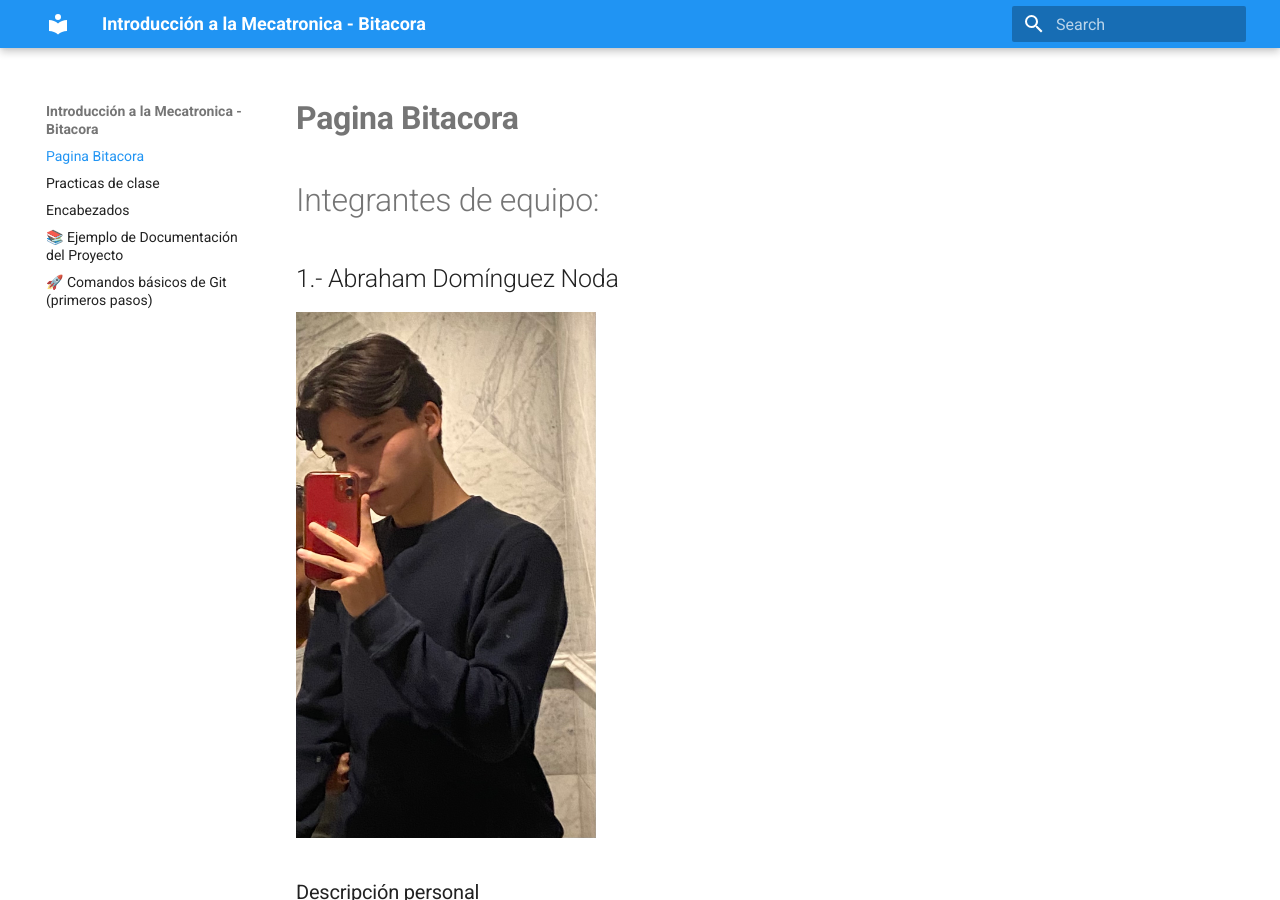
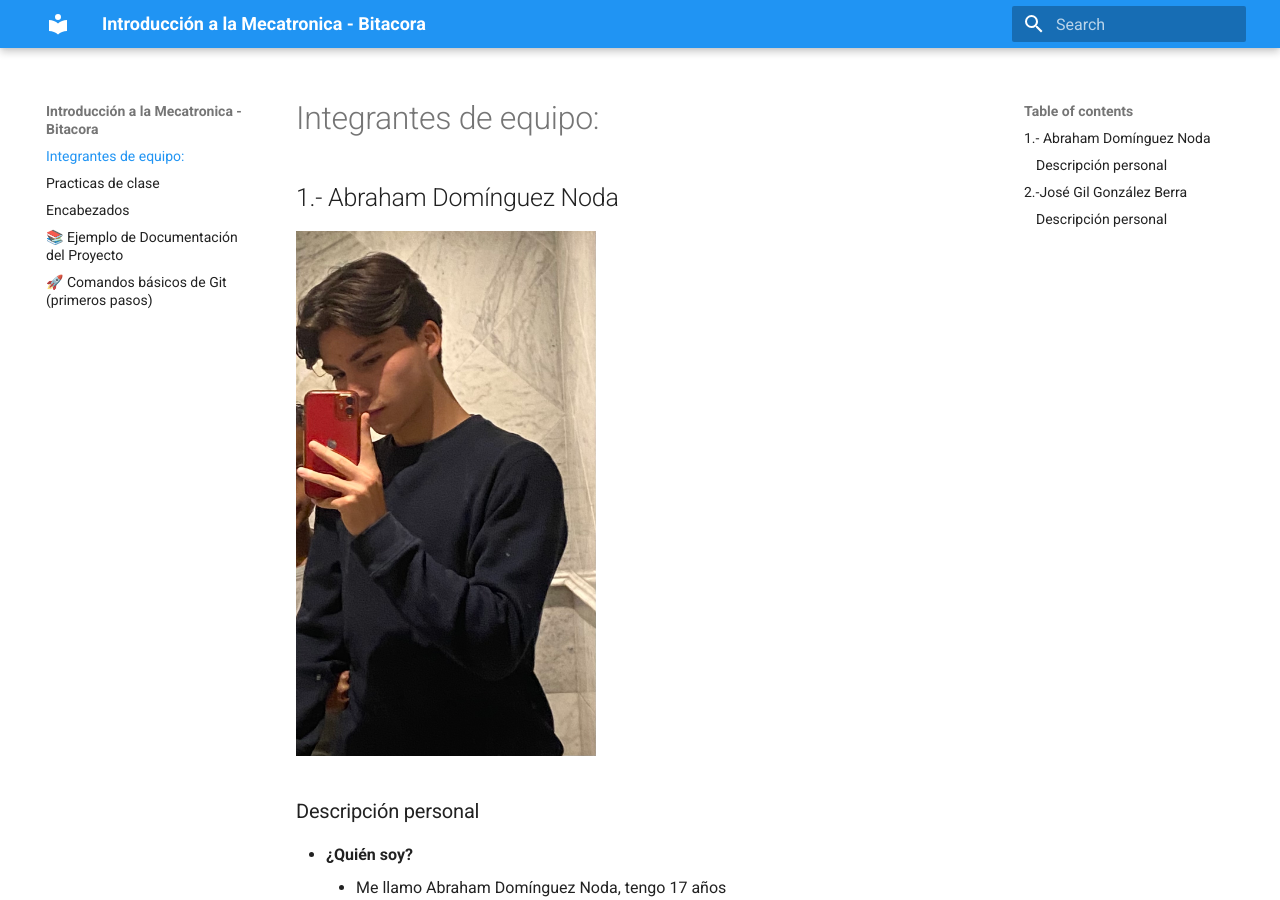
Before and after one commit to JoseGilGonzalezBerra/IntroduccionMecatronica_Bitacora_de_JoseGIL, an MkDocs documentation site: the page built from docs/index.md, in a window 1280 px wide and 900 px high. Built offline with MkDocs 1.6.1 and Material for MkDocs 9.7.7, drawn with Linux system fonts in a browser that asks for light colours.

Commit message:
Update index.md

```diff
--- a/docs/index.md
+++ b/docs/index.md
@@ -1,5 +1,3 @@
-# **Pagina Bitacora**
-
 # Integrantes de equipo:
 
 
```
